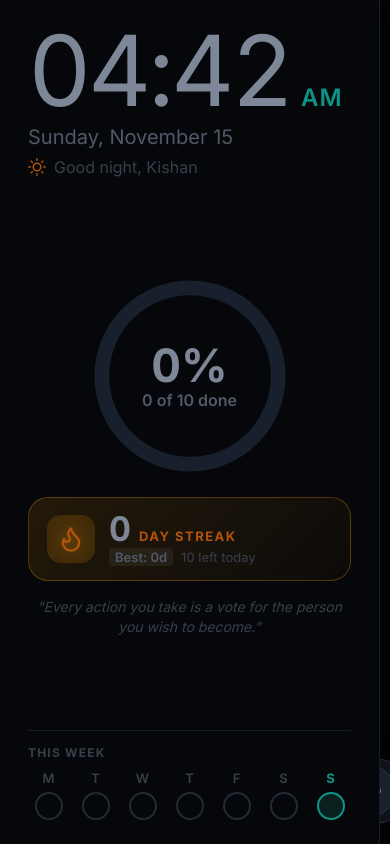
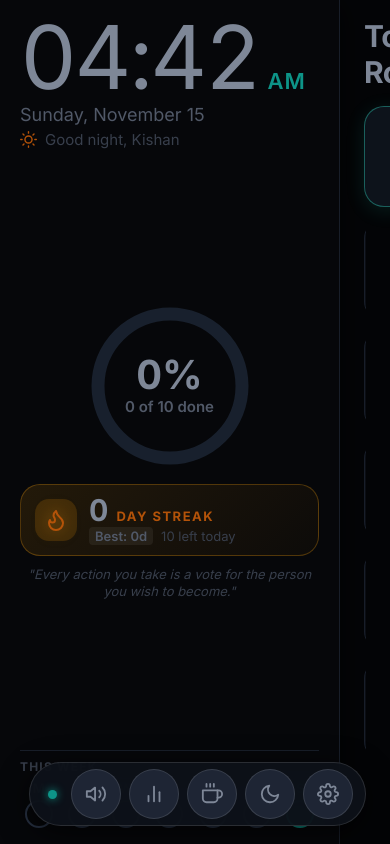
Before and after one commit to KishanKumar-in/routine-tablet, a plain HTML site: page index.html in a window 390 px wide. Drawn offline with Linux system fonts and the light colour scheme.

Commit message:
Refine dimensions, ring scale, and 2-column grid for wall tablet

```diff
--- a/app.js
+++ b/app.js
@@ -31,7 +31,7 @@
   ];
 
   const STORAGE_KEY = 'routine_tablet_v2_state';
-  const RING_CIRCUMFERENCE = 527.78; // 2 * Math.PI * 84
+  const RING_CIRCUMFERENCE = 452.39; // 2 * Math.PI * 72
 
   // --- STATE ---
   let state = {
--- a/index.html
+++ b/index.html
@@ -60,7 +60,7 @@
       <div class="zone-middle">
         <div class="progress-ring-card">
           <div class="ring-wrapper">
-            <svg class="progress-ring-svg" viewBox="0 0 200 200">
+            <svg class="progress-ring-svg" viewBox="0 0 176 176">
               <defs>
                 <linearGradient id="tealGrad" x1="0%" y1="0%" x2="100%" y2="100%">
                   <stop offset="0%" stop-color="#2DD4BF" />
@@ -68,9 +68,9 @@
                 </linearGradient>
               </defs>
               <!-- Background circle track -->
-              <circle class="ring-bg" cx="100" cy="100" r="84"></circle>
+              <circle class="ring-bg" cx="88" cy="88" r="72"></circle>
               <!-- Animated progress ring -->
-              <circle id="progress-ring-bar" class="ring-progress" cx="100" cy="100" r="84"></circle>
+              <circle id="progress-ring-bar" class="ring-progress" cx="88" cy="88" r="72"></circle>
             </svg>
 
             <!-- Text in center of ring -->
--- a/style.css
+++ b/style.css
@@ -148,18 +148,18 @@ html, body {
 }
 
 /* ==========================================================================
-   LEFT COLUMN (30% Width - ~380px)
+   LEFT COLUMN (30% Width - ~340px)
    Balanced in 3 Zones: Top Clock, Middle Ring/Streak, Bottom Week Strip
    ========================================================================== */
 .sidebar-column {
-  width: 380px;
+  width: 340px;
   height: 100%;
   background-color: var(--bg-sidebar);
   border-right: 1px solid var(--border-card);
   display: flex;
   flex-direction: column;
   justify-content: space-between;
-  padding: 24px 28px;
+  padding: 16px 20px;
   flex-shrink: 0;
   box-shadow: 6px 0 30px rgba(0, 0, 0, 0.5);
   overflow: hidden;
@@ -169,43 +169,43 @@ html, body {
 .zone-top {
   display: flex;
   flex-direction: column;
-  gap: 4px;
+  gap: 2px;
 }
 
 .clock-display {
   display: flex;
   align-items: baseline;
-  gap: 10px;
+  gap: 8px;
   line-height: 0.95;
 }
 
 .digital-time {
-  font-size: 98px;
+  font-size: 88px;
   font-weight: 300;
-  letter-spacing: -3.5px;
+  letter-spacing: -2.5px;
   color: var(--text-primary);
   font-variant-numeric: tabular-nums;
 }
 
 .clock-ampm {
-  font-size: 24px;
+  font-size: 22px;
   font-weight: 600;
   color: var(--accent-teal);
   letter-spacing: 1px;
 }
 
 .date-text {
-  font-size: 20px;
+  font-size: 18px;
   font-weight: 500;
   color: var(--text-secondary);
-  margin-top: 4px;
+  margin-top: 2px;
 }
 
 .greeting-row {
   display: flex;
   align-items: center;
   gap: 8px;
-  margin-top: 4px;
+  margin-top: 3px;
 }
 
 .greeting-icon-wrap {
@@ -215,12 +215,12 @@ html, body {
 }
 
 .greeting-icon-wrap .icon-svg {
-  width: 18px;
-  height: 18px;
+  width: 17px;
+  height: 17px;
 }
 
 .greeting-text {
-  font-size: 16px;
+  font-size: 15px;
   font-weight: 500;
   color: var(--text-tertiary);
 }
@@ -230,11 +230,11 @@ html, body {
   display: flex;
   flex-direction: column;
   align-items: center;
-  gap: 16px;
-  margin: 10px 0;
+  gap: 10px;
+  margin: 4px 0;
 }
 
-/* 210px Circular Progress Ring */
+/* 176px Circular Progress Ring */
 .progress-ring-card {
   position: relative;
   display: flex;
@@ -244,29 +244,29 @@ html, body {
 
 .ring-wrapper {
   position: relative;
-  width: 210px;
-  height: 210px;
+  width: 176px;
+  height: 176px;
 }
 
 .progress-ring-svg {
-  width: 210px;
-  height: 210px;
+  width: 176px;
+  height: 176px;
   transform: rotate(-90deg);
 }
 
 .ring-bg {
   fill: none;
   stroke: #18202D;
-  stroke-width: 14;
+  stroke-width: 13;
 }
 
 .ring-progress {
   fill: none;
   stroke: url(#tealGrad);
-  stroke-width: 14;
+  stroke-width: 13;
   stroke-linecap: round;
-  stroke-dasharray: 527.78;
-  stroke-dashoffset: 527.78;
+  stroke-dasharray: 452.39;
+  stroke-dashoffset: 452.39;
   transition: stroke-dashoffset 0.6s cubic-bezier(0.22, 1, 0.36, 1);
   filter: drop-shadow(0 0 10px var(--accent-teal-glow));
 }
@@ -283,7 +283,7 @@ html, body {
 }
 
 .ring-percent-num {
-  font-size: 46px;
+  font-size: 40px;
   font-weight: 700;
   color: var(--text-primary);
   font-variant-numeric: tabular-nums;
@@ -291,7 +291,7 @@ html, body {
 }
 
 .ring-fraction-text {
-  font-size: 16px;
+  font-size: 15px;
   font-weight: 600;
   color: var(--text-secondary);
 }
@@ -302,10 +302,10 @@ html, body {
   background: linear-gradient(135deg, rgba(245, 158, 11, 0.12), rgba(245, 158, 11, 0.03));
   border: 1px solid rgba(245, 158, 11, 0.28);
   border-radius: var(--radius-lg);
-  padding: 14px 18px;
+  padding: 10px 14px;
   display: flex;
   align-items: center;
-  gap: 14px;
+  gap: 12px;
   transition: var(--transition-smooth);
 }
 
@@ -315,8 +315,8 @@ html, body {
 }
 
 .streak-flame-icon {
-  width: 48px;
-  height: 48px;
+  width: 42px;
+  height: 42px;
   border-radius: var(--radius-md);
   background-color: rgba(245, 158, 11, 0.16);
   display: flex;
@@ -327,8 +327,8 @@ html, body {
 }
 
 .streak-flame-icon .icon-flame {
-  width: 28px;
-  height: 28px;
+  width: 24px;
+  height: 24px;
   filter: drop-shadow(0 0 8px rgba(245, 158, 11, 0.5));
 }
 
@@ -351,7 +351,7 @@ html, body {
 }
 
 .streak-number {
-  font-size: 34px;
+  font-size: 30px;
   font-weight: 700;
   color: var(--text-primary);
   font-variant-numeric: tabular-nums;
@@ -395,19 +395,19 @@ html, body {
 }
 
 .quote-line {
-  font-size: 14px;
+  font-size: 13px;
   font-style: italic;
   color: var(--text-tertiary);
-  line-height: 1.4;
-  max-width: 320px;
+  line-height: 1.35;
+  max-width: 290px;
 }
 
 /* --- ZONE C: 7-DAY HISTORY STRIP --- */
 .zone-bottom {
   display: flex;
   flex-direction: column;
-  gap: 10px;
-  padding-top: 14px;
+  gap: 6px;
+  padding-top: 8px;
   border-top: 1px solid var(--border-card);
 }
 
@@ -447,7 +447,7 @@ html, body {
   display: flex;
   flex-direction: column;
   align-items: center;
-  gap: 6px;
+  gap: 4px;
 }
 
 .week-day-label {
@@ -486,7 +486,7 @@ html, body {
 }
 
 .day-missed {
-  border: 2px solid #232A36;
+  border: 2px solid #283244;
   background-color: transparent;
   color: var(--text-muted);
 }
@@ -498,7 +498,7 @@ html, body {
 
 .day-today-outline {
   border: 2px solid var(--accent-teal);
-  background-color: rgba(45, 212, 191, 0.12);
+  background-color: rgba(45, 212, 191, 0.15);
   color: var(--accent-teal);
 }
 
@@ -510,7 +510,7 @@ html, body {
   height: 100%;
   display: flex;
   flex-direction: column;
-  padding: 24px 28px 24px 28px;
+  padding: 18px 24px 18px 24px;
   position: relative;
   overflow: hidden;
 }
@@ -688,7 +688,7 @@ html, body {
   flex-direction: column;
   overflow-y: auto;
   overflow-x: hidden;
-  padding-bottom: 74px; /* Space for floating bottom-right dock */
+  padding-bottom: 78px; /* Space for floating bottom-right dock */
 }
 
 /* Custom scrollbar */
@@ -703,7 +703,7 @@ html, body {
 .tasks-stretching-grid {
   flex: 1;
   display: grid;
-  grid-template-columns: repeat(2, 1fr);
+  grid-template-columns: repeat(2, minmax(0, 1fr));
   gap: 12px;
   align-content: stretch;
 }
@@ -713,13 +713,15 @@ html, body {
   background-color: var(--bg-card);
   border: 1px solid var(--border-card);
   border-radius: var(--radius-lg);
-  padding: 14px 18px;
+  padding: 12px 16px;
   display: flex;
   align-items: center;
   justify-content: space-between;
-  gap: 14px;
+  gap: 12px;
   cursor: pointer;
-  min-height: 80px;
+  min-height: 84px;
+  min-width: 0;
+  overflow: hidden;
   transition: transform var(--transition-smooth), background-color var(--transition-smooth), border-color var(--transition-smooth), opacity var(--transition-smooth);
 }
 
@@ -807,11 +809,14 @@ html, body {
 }
 
 .task-title-text {
-  font-size: 24px;
+  font-size: 22px;
   font-weight: 600;
   color: var(--text-primary);
   line-height: 1.25;
-  white-space: nowrap;
+  white-space: normal;
+  display: -webkit-box;
+  -webkit-line-clamp: 2;
+  -webkit-box-orient: vertical;
   overflow: hidden;
   text-overflow: ellipsis;
   transition: color var(--transition-smooth);
@@ -827,11 +832,12 @@ html, body {
   display: flex;
   align-items: center;
   gap: 6px;
-  font-size: 20px;
-  font-weight: 500;
+  font-size: 18px;
+  font-weight: 600;
   color: var(--text-secondary);
   font-variant-numeric: tabular-nums;
   flex-shrink: 0;
+  white-space: nowrap;
 }
 
 .overdue-dot {
@@ -846,20 +852,20 @@ html, body {
    BOTTOM-RIGHT FLOATING GLASS ACTION DOCK
    ========================================================================== */
 .floating-dock {
-  position: absolute;
-  bottom: 20px;
-  right: 28px;
+  position: fixed;
+  bottom: 18px;
+  right: 24px;
   display: flex;
   align-items: center;
   gap: 8px;
   padding: 6px 12px;
-  background: rgba(18, 22, 31, 0.82);
-  backdrop-filter: blur(18px);
-  -webkit-backdrop-filter: blur(18px);
-  border: 1px solid rgba(255, 255, 255, 0.1);
+  background: rgba(14, 18, 26, 0.92);
+  backdrop-filter: blur(20px);
+  -webkit-backdrop-filter: blur(20px);
+  border: 1px solid rgba(255, 255, 255, 0.12);
   border-radius: var(--radius-pill);
-  box-shadow: 0 8px 30px rgba(0, 0, 0, 0.6);
-  z-index: 50;
+  box-shadow: 0 8px 30px rgba(0, 0, 0, 0.7);
+  z-index: 1000;
 }
 
 .dock-status {
@@ -883,11 +889,11 @@ html, body {
 }
 
 .dock-btn {
-  width: 52px;
-  height: 52px;
+  width: 50px;
+  height: 50px;
   border-radius: 50%;
-  background-color: #1A202C;
-  border: 1px solid rgba(255, 255, 255, 0.08);
+  background-color: #1E2534;
+  border: 1px solid rgba(255, 255, 255, 0.12);
   color: var(--text-primary);
   display: flex;
   align-items: center;
@@ -897,7 +903,7 @@ html, body {
 }
 
 .dock-btn:hover {
-  background-color: #242C3D;
+  background-color: #283246;
   color: var(--accent-teal);
   transform: translateY(-2px);
 }
@@ -907,8 +913,8 @@ html, body {
 }
 
 .dock-btn .icon-svg {
-  width: 24px;
-  height: 24px;
+  width: 22px;
+  height: 22px;
 }
 
 /* ==========================================================================
--- a/sw.js
+++ b/sw.js
@@ -1,4 +1,4 @@
-const CACHE_NAME = 'routine-tablet-v4';
+const CACHE_NAME = 'routine-tablet-v5';
 const ASSETS_TO_CACHE = [
   './',
   './index.html',
```
